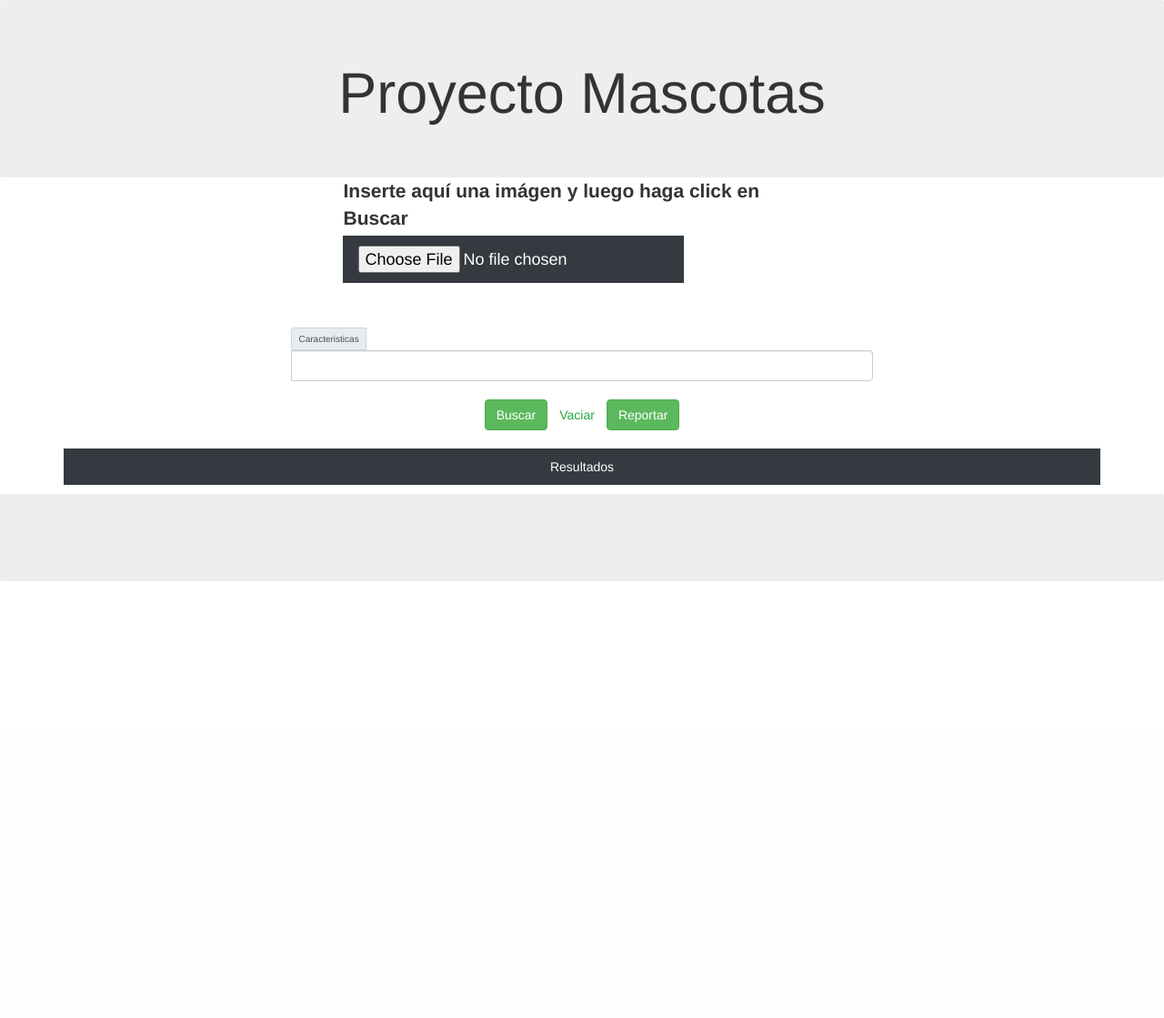
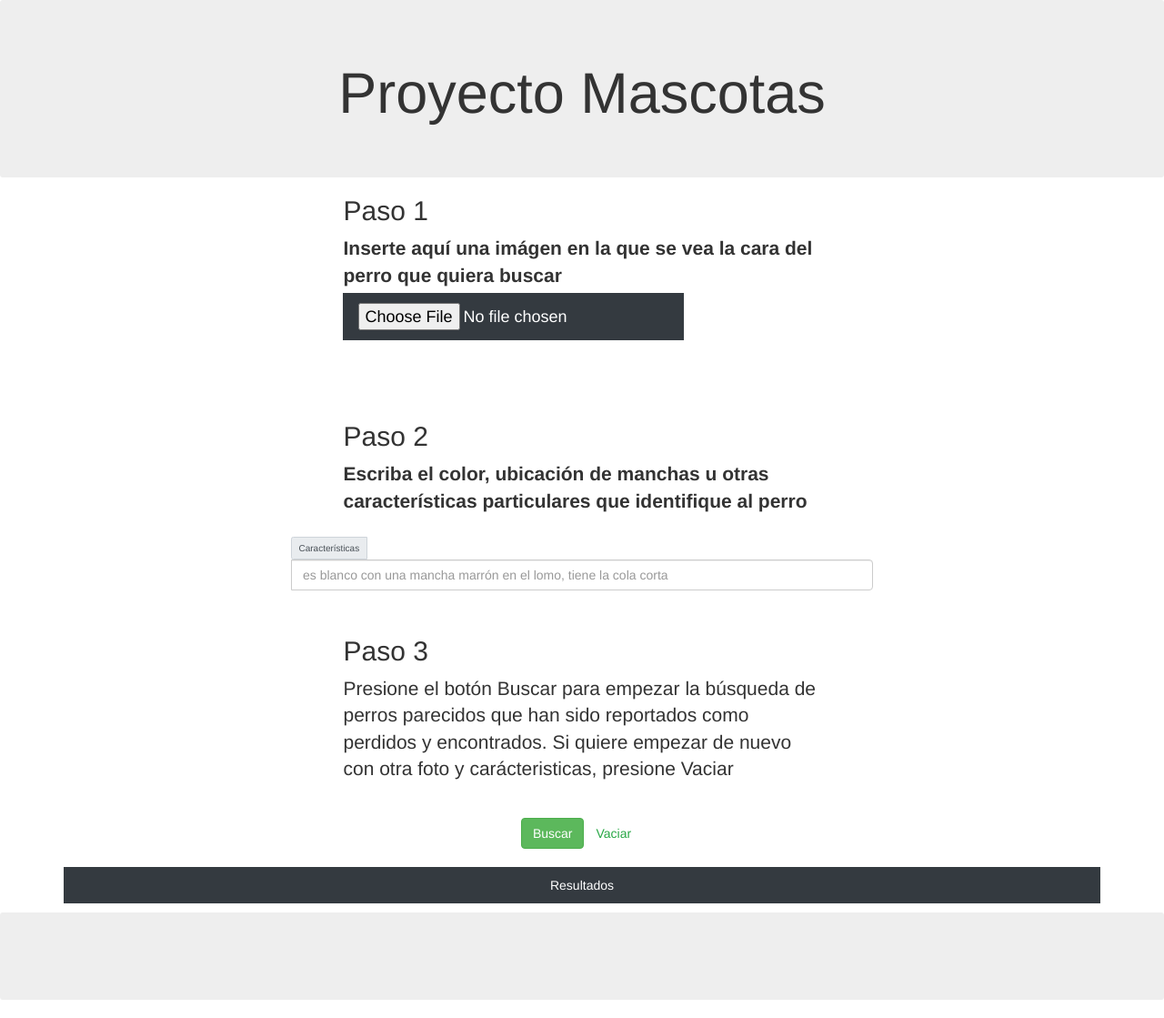
Before and after one commit to teamght/mascotas-web-app, a Flask app: page / in a window 1280 px wide. Shown: the whole page at 91% size. Before the commit the page ends 639 px from the top, so only its background shows below. Run offline with Flask 2, Linux system fonts and the light colour scheme; some libraries are stand-ins or nearby versions.

Commit message:
Add files via upload

```diff
--- a/templates/index.html
+++ b/templates/index.html
@@ -93,7 +93,9 @@
         display: flex;
         align-items: center;
         justify-content: center;
+
       }
+
 #result1{
     /* width:335px; */
     align-items: center;
@@ -103,6 +105,9 @@
 #cards{
     align-items: center;
     justify-content: center;
+}
+#reportar{
+    text-align: center;
 }
                             </style>
                         </link>
@@ -120,8 +125,11 @@
         <div class="container" id="wrapper">
             <div class="col-md-6">
                 <div class="lead">
+                    <h2>
+                        Paso 1
+                    </h2>
                     <label>
-                        Inserte aquí una imágen y luego haga click en Buscar
+                        Inserte aquí una imágen en la que se vea la cara del perro que quiera buscar
                     </label>
                     <div class="input-group">
                         <span class="input-group-btn">
@@ -135,25 +143,47 @@
                 </div>
             </div>
         </div>
+        <br/>
+        <div class="container" id="wrapper">
+            <div class="col-md-6">
+                <div class="lead">
+                    <h2>
+                        Paso 2
+                    </h2>
+                    <label>
+                        Escriba el color, ubicación de manchas u otras características particulares que identifique al perro
+                    </label>
+                </div>
+            </div>
+        </div>
         <div class="input-group mb-3 mx-auto w-50">
             <div class="input-group-prepend">
-                <span class="input-group-text" id="inputGroup-sizing-default">Caracteristicas</span>
+                <span class="input-group-text" id="inputGroup-sizing-default">
+                    Características
+                </span>
             </div>
-            <input type="text" class="form-control" aria-label="Sizing example input" aria-describedby="inputGroup-sizing-default" id="descripcion">
+            <input aria-describedby="inputGroup-sizing-default" aria-label="Sizing example input" class="form-control" id="descripcion" placeholder="es blanco con una mancha marrón en el lomo, tiene la cola corta" type="text">
+            </input>
         </div>
-
+        <br/>
+        <div class="container" id="wrapper">
+            <div class="col-md-6">
+                <div class="lead">
+                    <h2>
+                        Paso 3
+                    </h2>
+                    Presione el botón Buscar para empezar la búsqueda de perros parecidos que han sido reportados como perdidos y encontrados. Si quiere empezar de nuevo con otra foto y carácteristicas, presione Vaciar
+                </div>
+            </div>
+        </div>
         <div class="container p-3 my-3 bg-muted text-white" id="wrapper">
-            <button class="btn btn-success" onclick="searchfunction()" type="button">
+            <button class="btn btn-success" id="buscarperro" onclick="searchfunction()" type="button">
                 Buscar
             </button>
             <button class="btn btn-outline-success" onclick="clearfunction()" type="button">
                 Vaciar
             </button>
-            <button class="btn btn-success" onclick="reportfunction()" type="button">
-                Reportar
-            </button>
         </div>
-
         <div class="container p-3 my-3 bg-dark text-white" id="wrapper">
             Resultados
         </div>
@@ -161,7 +191,6 @@
             <div class="row row-cols-3" id="results-list">
             </div>
         </div>
-
         <div class="jumbotron text-center" id="footer" style="margin-bottom:0">
             <!-- <p>Footer</p> -->
         </div>
@@ -239,6 +268,7 @@ function searchfunction(params) {
             processData : false,
             data: dataimg,
         }).done(showresults);
+    $('#reportar').show();
 };
 
 function showmessage(ims) {
@@ -267,5 +297,29 @@ function reportfunction(params) {
             data: dataimg,
         }).done(showmessage);
 };
+function reportarperro(){
+
+     $('#reportar').show();
+
+}
     </script>
+    <br/>
+    <div id="reportar" style="display: none">
+        <div class="container" id="wrapper">
+            <div class="col-md-6">
+                <div class="lead">
+                    <label id="paso4">
+                        ¿Tu perro no aparece en los resultados?
+                        <br/>
+                        Reportalo como perdido aquí
+                    </label>
+                </div>
+            </div>
+        </div>
+        <div class="container p-3 my-3 bg-muted text-white" id="wrapper">
+            <button class="btn btn-success" onclick="reportfunction()" type="button">
+                Reportar
+            </button>
+        </div>
+    </div>
 </html>
```
